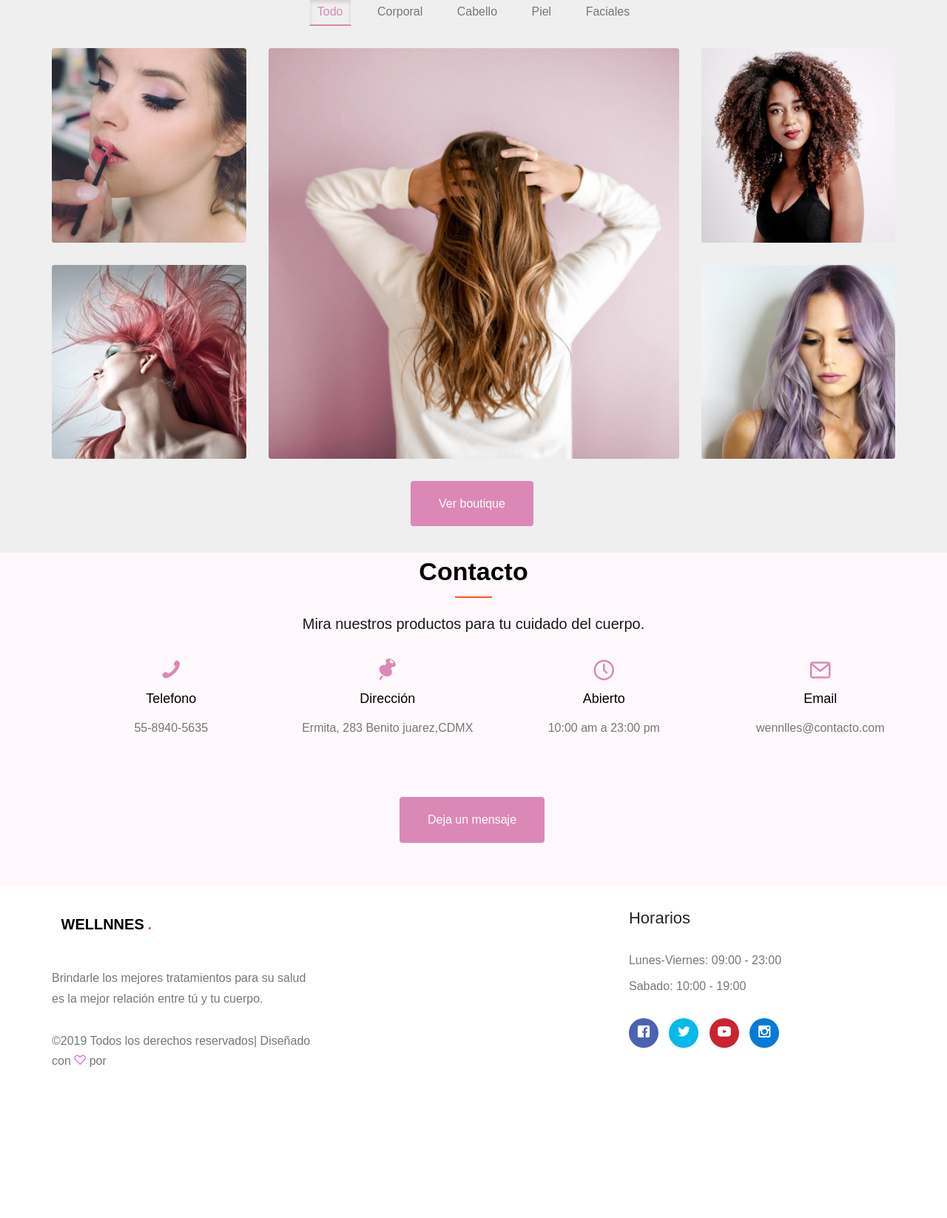
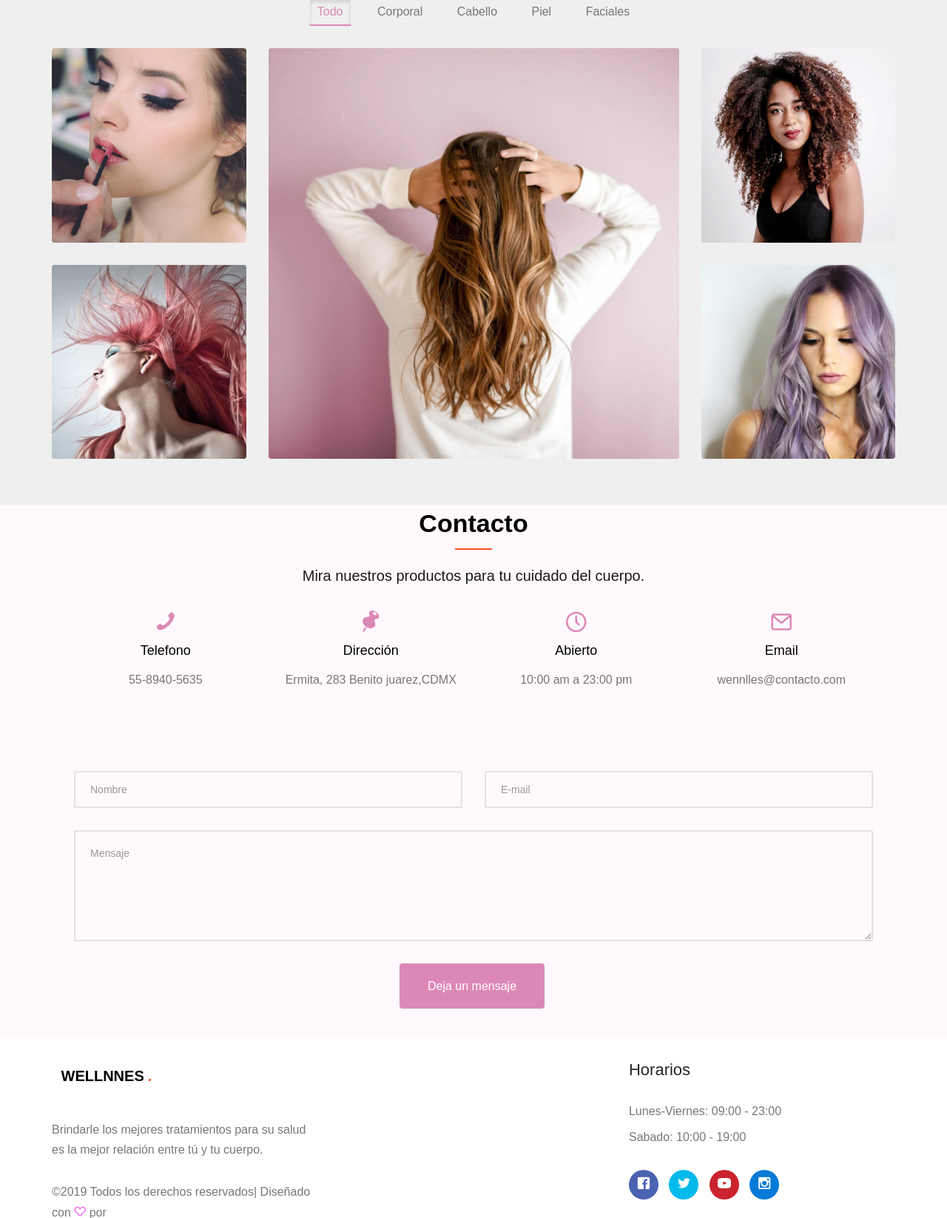
Before and after one commit to YairGM/wellnnes, a PHP site: page /index.html in a window 1280 px wide. Shown: the part 2636-4282 px from the top of the page at 74% size. Before the commit the page ends 4078 px from the top, so only its background shows below. Run offline with PHP 8.4, Linux system fonts and the light colour scheme; some web fonts are replaced.

Commit message:
fixes buttons and contact

```diff
--- a/css/style.css
+++ b/css/style.css
@@ -85,6 +85,9 @@ h1, h2, h3, h4, h5, h6, figure {
 
 .mb-80 {
   margin-bottom: 80px; }
+
+.mt-30 {
+  margin-top: 30px; }
 
 .welln-container {
   max-width: 1140px;
@@ -428,7 +431,7 @@ h1, h2, h3, h4, h5, h6, figure {
   }
 }
 .welln-cover.welln-cover-xs {
-  height: 450px;
+  height: 720px;
 }
 @media screen and (max-width: 768px) {
   .welln-cover.welln-cover-xs {
@@ -574,6 +577,33 @@ h1, h2, h3, h4, h5, h6, figure {
   font-size: 23px;
   content: "\e9af";
 }
+.welln-contact-form {
+  position: relative;
+  z-index: 1;
+  padding: 30px; }
+  @media only screen and (max-width: 767px) {
+    .welln-contact-form {
+      padding: 20px; } }
+  @media only screen and (max-width: 767px) {
+    .welln-contact-form h2 {
+      font-size: 24px; } }
+  @media only screen and (max-width: 767px) {
+    .welln-contact-form h4 {
+      font-size: 20px; } }
+  .welln-contact-form .form-control {
+    width: 100%;
+    height: 50px;
+    padding: 0 20px;
+    border-radius: 2px;
+    color: #acacac;
+    font-size: 14px; }
+    .welln-contact-form .form-control:focus {
+      box-shadow: none;
+      border-color: #dc88b6; }
+  .welln-contact-form textarea.form-control {
+    height: 150px;
+    padding: 20px; }
+
 
 form label {
   font-weight: normal !important;
--- a/index.html
+++ b/index.html
@@ -71,7 +71,7 @@
 		   			<div class="col-md-10 col-md-offset-1 text-center js-fullheight slider-text">
 		   				<div class="slider-text-inner">
 		   					<h2>Un exterior saludable comienza desde el interior</h2>
-		   					<p><a href="#" target="_blank" class="btn btn-primary btn-lg">Ver boutique</a></p>
+		   					<p><a href="#" data-nav-section="boutique" class="btn btn-primary btn-lg">Ver boutique</a></p>
 		   				</div>
 		   			</div>
 		   		</div>
@@ -82,7 +82,7 @@
 		   			<div class="col-md-10 col-md-offset-1 text-center js-fullheight slider-text">
 		   				<div class="slider-text-inner">
 		   					<h2>Invertir en la salud producirá enormes beneficios</h2>
-		   					<p><a href="#" class="btn btn-primary btn-lg">Ver boutique</a></p>
+		   					<p><a href="#" data-nav-section="tratamiento" class="btn btn-primary btn-lg">Ver tratamiento</a></p>
 		   				</div>
 		   			</div>
 		   		</div>
@@ -93,7 +93,7 @@
 		   			<div class="col-md-10 col-md-offset-1 text-center js-fullheight slider-text">
 		   				<div class="slider-text-inner">
 		   					<h2>Tu felicidad es un reflejo de tu salud</h2>
-		   					<p><a href="#" class="btn btn-primary btn-lg">Ver boutique</a></p>
+		   					<p><a href="#" data-nav-section="promociones" class="btn btn-primary btn-lg">Ver promociones</a></p>
 		   				</div>
 		   			</div>
 		   		</div>
@@ -116,7 +116,7 @@
 	    </div>
     </div>
 
-    <div class="welln-section" id="welln-tratamiento" data-section="tratamiento">
+    <div id="welln-tratamiento" class="welln-section" data-section="tratamiento">
 			<div class="welln-container">
 				<div class="row">
 					<div class="col-md-8 col-md-offset-2 text-center welln-heading">
@@ -134,7 +134,9 @@
 							<div class="welln-accordion-content">
 								<div class="inner">
 									<p> La criofrecuencia que derrite, disuelve, drena y reafirma, rápida y eficazmente de manera indolora. Combina la potencia de Ice Wrap con una envoltura reductora y la presoterapia. </p>
+									<center>
 										<img src="images/bg-img/9.jpg" class="img-thumbnail" alt=""  width="200" height="206">
+									</center>
 								</div>
 
 							</div>
@@ -147,7 +149,9 @@
 							<div class="welln-accordion-content">
 								<div class="inner">
 									<p>Un tratamiento de destrucción de grasa que se ajusta a todas las formas y áreas de cada paciente y que consigue una reducción media del 20% en la capa grasa. Funciona con ultrasonidos focalizados que producen un efecto mecánico y no térmico que se dirige únicamente al tejido adiposo.</p>
+									<center>
 										<img src="images/bg-img/8.jpg" class="img-thumbnail" alt=""  width="200" height="206">
+									</center>
 								</div>
 							</div>
 						</div>
@@ -159,7 +163,10 @@
 							<div class="welln-accordion-content">
 								<div class="inner">
 									<p>Un programa para combatir la celulitis, la flacidez y potenciar la remodelación corporal, que aúna los beneficios de las tecnologías más avanzadas con la terapia manual más efectiva. Combina las ondas acústicas de choque (una terapia indolora e invasiva muy efectiva contra la celulitis), el láser metabólico (indoloro e invasivo, e indicado para problemas de adiposidad localizada) y el masaje Remodelage de Martine de Richeville</p>
+									<center>
 										<img src="images/bg-img/7.jpg" class="img-thumbnail" alt=""  width="200" height="206">
+
+									</center>
 								</div>
 							</div>
 						</div>
@@ -175,7 +182,9 @@
 							<div class="welln-accordion-content">
 								<div class="inner">
 									<p>Un tratamiento perfecto para eliminar la celulitis, la acumulación de la grasa, el tejido conjuntivo o reafirmar la superficie da la piel. El protocolo incluye una exfoliación a través de dos peelings que se aplican con un profundo masaje con técnicas drenantes; una envoltura que se deja actuar 20 minutos; estimulación linfática profunda antes de retirar las vendas y un masaje de 30 minutos con técnicas específicas.</p>
+									<center>
 										<img src="images/bg-img/6.jpg" class="img-thumbnail" alt=""  width="200" height="206">
+									</center>
 								</div>
 							</div>
 						</div>
@@ -187,7 +196,9 @@
 							<div class="welln-accordion-content">
 								<div class="inner">
 									<p>Un tratamiento que se basa en ultrasonidos focalizados de alta intensidad que trabajan a frecuencias muy altas, logrando la destrucción del tejido graso y combatiendo la grasa más profunda y resistente. Lo hace mediante la técnica de la adipocitólisis que consiste en depositar energía mecánica y térmica directamente sobre el tejido para eliminarlo.  </p>
+									<center>
 										<img src="images/bg-img/5.jpg" class="img-thumbnail" alt=""  width="200" height="206">
+									</center>
 								</div>
 							</div>
 						</div>
@@ -199,7 +210,9 @@
 							<div class="welln-accordion-content">
 								<div class="inner">
 									<p>Un tratamiento no invasivo, basado en un sistema de bioestimulación proiónico que consigue luchar contra la flacidez en el pecho. Mejora el metabolismo celular, oxigena los tejidos, regenera y tonifica la piel, aumenta la síntesis de fibras de sostén, como el colágeno y la elastina.</p>
+									<center>
 										<img src="images/bg-img/4.jpg" class="img-thumbnail " alt=""  width="200" height="206">
+									</center>
 								</div>
 							</div>
 						</div>
@@ -310,7 +323,8 @@
 				<div class="row">
 					<div class="col-md-12 text-center">
 						<div class="welln-heading">
-                        <h2 class="welln-center">Boutique</h2>
+
+                        <h2 id="boutique" class="welln-center">Boutique</h2>
                         <p>Mira nuestros productos para tu cuidado del cuerpo.</p>
                     </div>
                 </div>
@@ -421,14 +435,6 @@
                     </div>
                 </div>
             </div>
-
-            <div class="row">
-                <div class="col-12">
-                    <div class="view-all-btn mt-30 text-center">
-                        <a href="#" class="btn btn-success btn-lg">Ver boutique</a>
-                    </div>
-                </div>
-            </div>
         </div>
     </section>
 
@@ -448,7 +454,7 @@
 				</div>
 				<!-- Contact Information Area Start -->
     						<section class="contact-information-area section-padding-80-0">
-        					<div class="container">
+        					<div class="welln-container">
             					<div class="row">
                 				<!-- Single Contact Information -->
                 				<div class="col-12 col-sm-6 col-lg-3">
@@ -489,11 +495,26 @@
         					</div>
 
     					</section>
+
 						<div class="row">
                 			<div class="col-12">
+                			<form action="#" method="post" class="welln-contact-form border-0 p-0">
+                        <div class="row">
+                            <div class="col-lg-6">
+                                <input type="text" name="message-name" class="form-control mb-30" placeholder="Nombre">
+                            </div>
+                            <div class="col-lg-6">
+                                <input type="email" name="message-email" class="form-control mb-30" placeholder="E-mail">
+                            </div>
+                            <div class="col-lg-12">
+                                <textarea name="message" class="form-control mb-30" placeholder="Mensaje"></textarea>
+                            </div>
                             <div class="view-all-btn mt-30 text-center">
                         			<a href="#" class="btn btn-success btn-lg">Deja un mensaje</a>
                     			</div>
+                        </div>
+                    </form>
+
                 			</div>
             			</div>
 		</div>
--- a/js/main.js
+++ b/js/main.js
@@ -56,7 +56,7 @@
 
 	var navigation = function() {
 
-		$('body').on('click', '#welln-offcanvas ul a:not([class="external"]), .main-nav a:not([class="external"])', function(event){
+		$('body').on('click', '#welln-offcanvas ul a:not([class="external"]), .main-nav a:not([class="external"]), #welln-hero a:not([class="external"])', function(event){
 			var section = $(this).data('nav-section');
 				if ( $('[data-section="' + section + '"]').length ) {
 			    	$('html, body').animate({
@@ -425,6 +425,15 @@
     	}
     }
 
+    var sectionBtn = function(){
+    	$(".btn").on("click", function() {
+    //hide all sections
+    $(".content-section").hide();
+    //show the section depending on which button was clicked
+    $("#" + $(this).attr("data-section")).show();
+  });
+    }
+
 
 
 	$(function(){
@@ -446,6 +455,7 @@
 		porfolioActiveCode();
 		popupActiveCode();
 		portfolioMenuActiveCode();
+		sectionBtn();
 	});
 
 
```
Also changed, not shown: 1 other file. Lines whose indentation alone changed are shown as unchanged.
